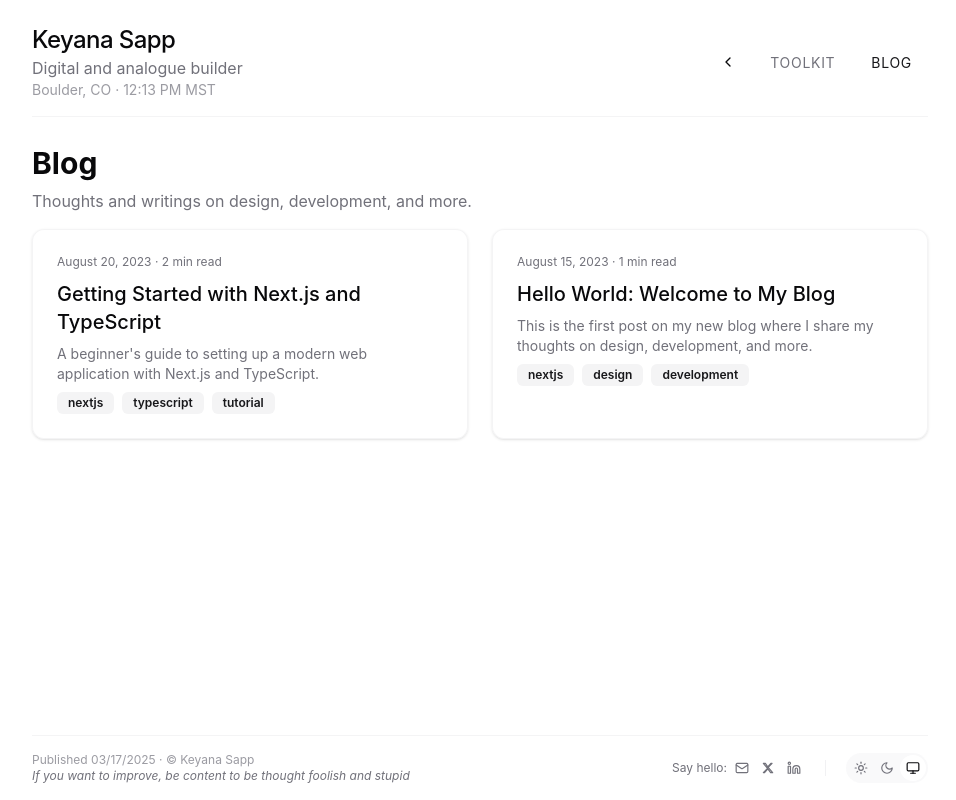
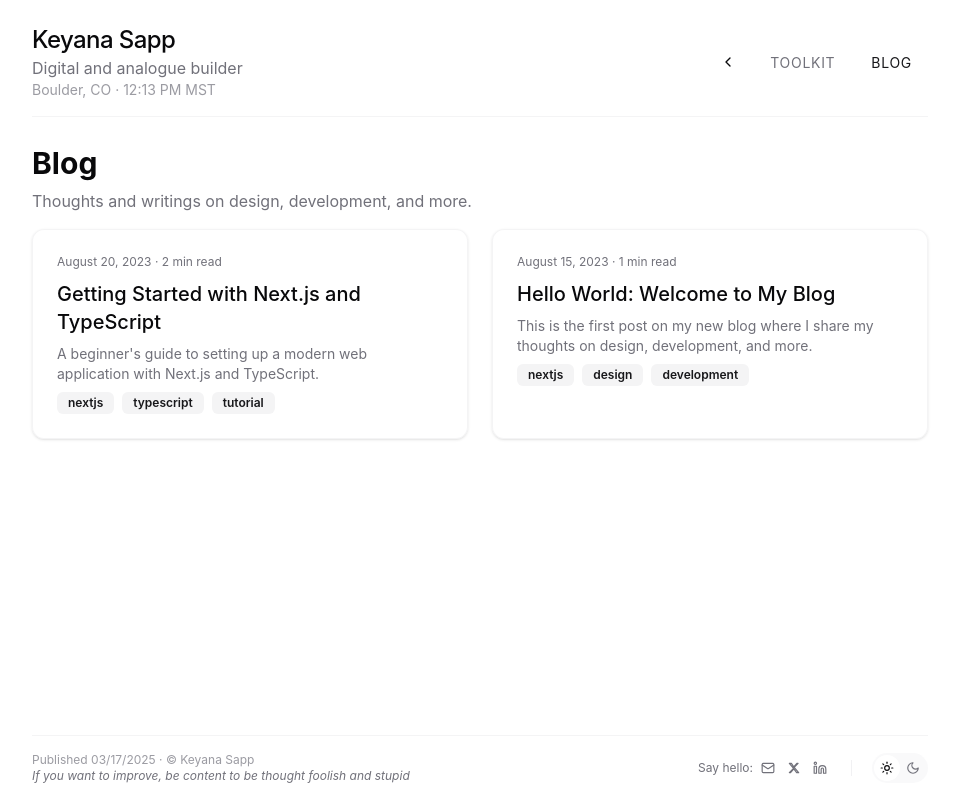
Before and after one commit to ksBrapZ/keyana-portfolio, a Next.js app: page /blog in a window 1280 px wide. Shown: the whole page, without its empty margins (160-1116 px from the left). Built offline with nearby package versions, Linux system fonts and the light colour scheme.

Commit message:
remove system option from theme toggle

```diff
--- a/components/ThemeToggle.tsx
+++ b/components/ThemeToggle.tsx
@@ -9,9 +9,28 @@ import {
   DropdownMenuTrigger,
 } from "@/components/ui/dropdown-menu";
 import { Moon, Sun } from "lucide-react";
+import { useEffect, useState } from "react";
 
 export function ThemeToggle() {
   const { theme, setTheme } = useTheme();
+  const [systemPrefersDark, setSystemPrefersDark] = useState(false);
+
+  useEffect(() => {
+    // Check system preference
+    const darkModeMediaQuery = window.matchMedia('(prefers-color-scheme: dark)');
+    setSystemPrefersDark(darkModeMediaQuery.matches);
+
+    // Add listener for changes
+    const handleChange = (e: MediaQueryListEvent) => {
+      setSystemPrefersDark(e.matches);
+    };
+
+    darkModeMediaQuery.addEventListener('change', handleChange);
+
+    return () => {
+      darkModeMediaQuery.removeEventListener('change', handleChange);
+    };
+  }, []);
 
   return (
     <DropdownMenu>
@@ -29,9 +48,6 @@ export function ThemeToggle() {
         <DropdownMenuItem onClick={() => setTheme("dark")}>
           Dark
         </DropdownMenuItem>
-        <DropdownMenuItem onClick={() => setTheme("system")}>
-          System
-        </DropdownMenuItem>
       </DropdownMenuContent>
     </DropdownMenu>
   );
--- a/components/VercelThemeToggle.tsx
+++ b/components/VercelThemeToggle.tsx
@@ -2,17 +2,38 @@
 
 import { useTheme } from "@/components/ThemeProvider";
 import { cn } from "@/lib/utils";
-import { Moon, Sun, Monitor } from "lucide-react";
+import { Moon, Sun } from "lucide-react";
+import { useEffect, useState } from "react";
 
 export function VercelThemeToggle() {
   const { theme, setTheme } = useTheme();
+  const [systemPrefersDark, setSystemPrefersDark] = useState(false);
+
+  useEffect(() => {
+    // Check system preference
+    const darkModeMediaQuery = window.matchMedia('(prefers-color-scheme: dark)');
+    setSystemPrefersDark(darkModeMediaQuery.matches);
+
+    // Add listener for changes
+    const handleChange = (e: MediaQueryListEvent) => {
+      setSystemPrefersDark(e.matches);
+    };
+
+    darkModeMediaQuery.addEventListener('change', handleChange);
+
+    return () => {
+      darkModeMediaQuery.removeEventListener('change', handleChange);
+    };
+  }, []);
 
   return (
     <div className="flex items-center bg-secondary/50 rounded-full p-0.5 text-muted-foreground">
       <button
         className={cn(
           "flex items-center justify-center rounded-full p-1.5 transition-colors",
-          theme === "light" ? "bg-background text-foreground" : "hover:text-foreground"
+          theme === "light" || (theme === "system" && !systemPrefersDark)
+            ? "bg-background text-foreground"
+            : "hover:text-foreground"
         )}
         onClick={() => setTheme("light")}
         aria-label="Light mode"
@@ -23,24 +44,15 @@ export function VercelThemeToggle() {
       <button
         className={cn(
           "flex items-center justify-center rounded-full p-1.5 transition-colors",
-          theme === "dark" ? "bg-background text-foreground" : "hover:text-foreground"
+          theme === "dark" || (theme === "system" && systemPrefersDark)
+            ? "bg-background text-foreground"
+            : "hover:text-foreground"
         )}
         onClick={() => setTheme("dark")}
         aria-label="Dark mode"
       >
         <Moon className="h-3.5 w-3.5" />
       </button>
-
-      <button
-        className={cn(
-          "flex items-center justify-center rounded-full p-1.5 transition-colors",
-          theme === "system" ? "bg-background text-foreground" : "hover:text-foreground"
-        )}
-        onClick={() => setTheme("system")}
-        aria-label="System theme"
-      >
-        <Monitor className="h-3.5 w-3.5" />
-      </button>
     </div>
   );
 }
```
